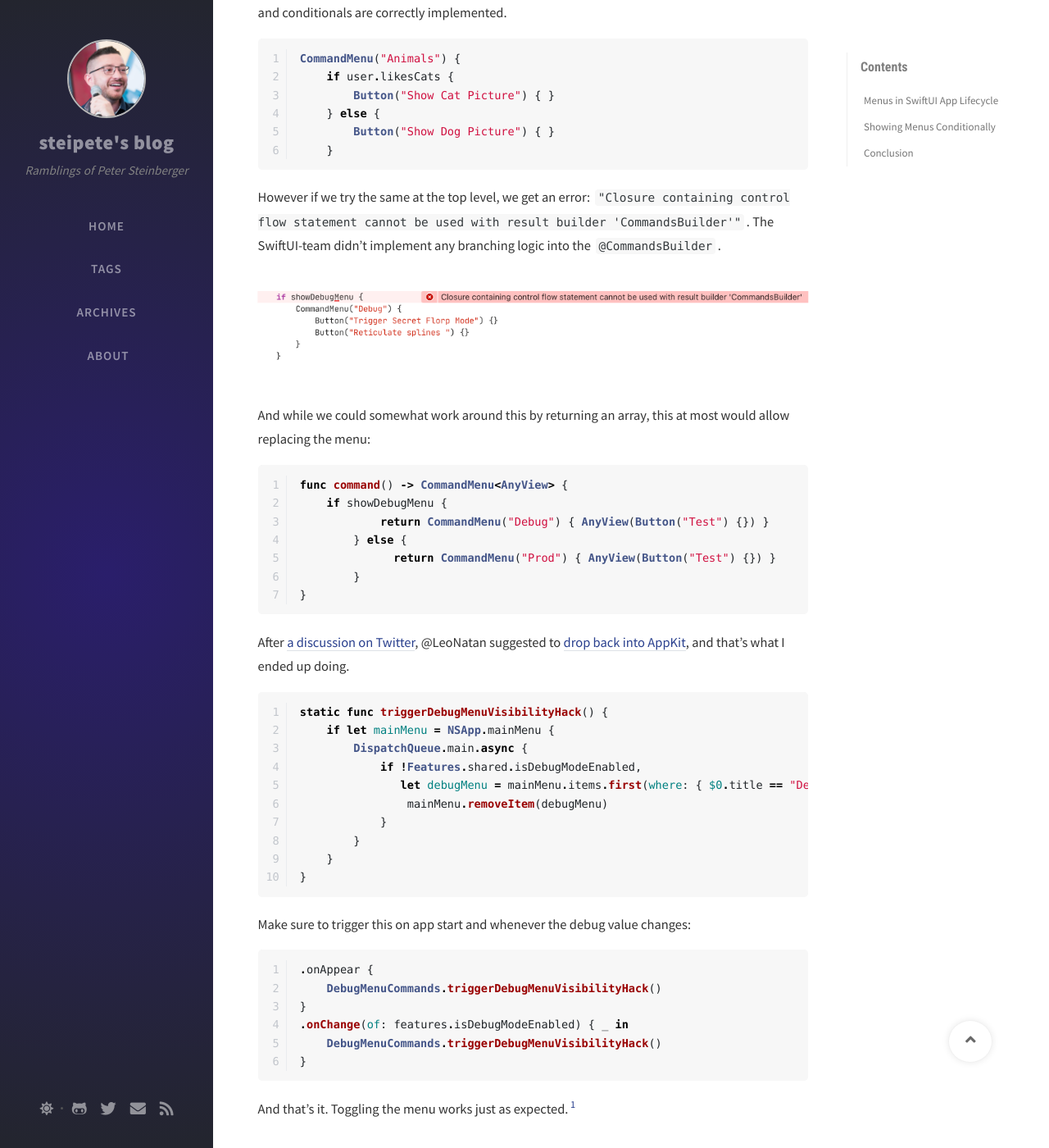
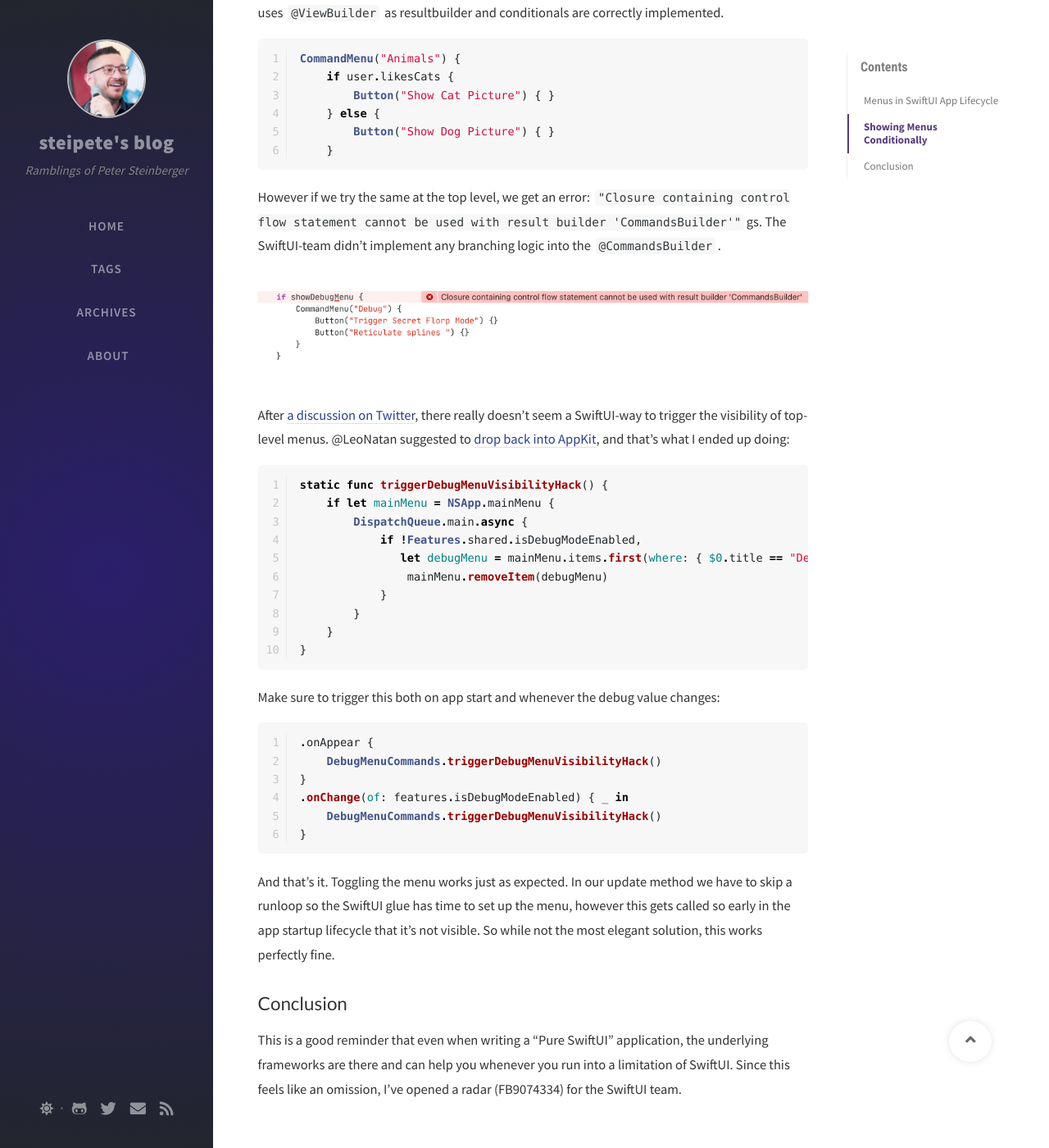
Before and after one commit to steipete/steipete.com, a Jekyll site: the page built from _posts/2021-04-09-top-level-menu-visibility-in-swiftui.md, in a window 1280 px wide and 1400 px high, scrolled down 1205 px. Shown: the whole window at 82% size. Built offline with Jekyll 4.4.1, drawn with Linux system fonts in a browser that asks for light colours; nearby versions of some CDN libraries; comment, search, counter and statistics services are not loaded; some of the changed text lies outside the part shown.

Commit message:
formatting

````diff
--- a/_posts/2021-04-09-top-level-menu-visibility-in-swiftui.md
+++ b/_posts/2021-04-09-top-level-menu-visibility-in-swiftui.md
@@ -41,7 +41,7 @@ There's a superb guide over at [TrozWare about SwifUI Mac Menus](https://troz.ne
 
 ## Showing Menus Conditionally
 
-Within `CommandMenu` it's easy to use `if`/`else`. SwiftUI uses `@ViewBuilder` as result builder and conditionals are correctly implemented.
+Within `CommandMenu` it's easy to use `if`/`else` to conditionally show menu entries. SwiftUI uses `@ViewBuilder` as resultbuilder and conditionals are correctly implemented.
 
 ```swift
 CommandMenu("Animals") {
@@ -52,23 +52,11 @@ CommandMenu("Animals") {
     }
 ```
 
-However if we try the same at the top level, we get an error: `"Closure containing control flow statement cannot be used with result builder 'CommandsBuilder'"`. The SwiftUI-team didn't implement any branching logic into the `@CommandsBuilder`.
+However if we try the same at the top level, we get an error: `"Closure containing control flow statement cannot be used with result builder 'CommandsBuilder'"`gs. The SwiftUI-team didn't implement any branching logic into the `@CommandsBuilder`.
 
 ![Closure containing control flow statement cannot be used with result builder 'CommandsBuilder'](/assets/img/2021/top-level-menu-visibility-swiftui/flow-statement.png)
 
-And while we could somewhat work around this by returning an array, this at most would allow replacing the menu:
-
-```swift
-func command() -> CommandMenu<AnyView> {
-    if showDebugMenu {
-            return CommandMenu("Debug") { AnyView(Button("Test") {}) }
-        } else {
-              return CommandMenu("Prod") { AnyView(Button("Test") {}) }
-        }
-}
-```
-
-After [a discussion on Twitter](https://twitter.com/steipete/status/1380518850073092096?s=21), @LeoNatan suggested to [drop back into AppKit](https://twitter.com/leonatan/status/1380545179157925888?s=21), and that's what I ended up doing.
+After [a discussion on Twitter](https://twitter.com/steipete/status/1380518850073092096?s=21), there really doesn't seem a SwiftUI-way to trigger the visibility of top-level menus. @LeoNatan suggested to [drop back into AppKit](https://twitter.com/leonatan/status/1380545179157925888?s=21), and that's what I ended up doing:
 
 ```swift
 static func triggerDebugMenuVisibilityHack() {
@@ -83,7 +71,7 @@ static func triggerDebugMenuVisibilityHack() {
 }
 ```
 
-Make sure to trigger this on app start and whenever the debug value changes:
+Make sure to trigger this both on app start and whenever the debug value changes:
 
 ```swift
 .onAppear {
@@ -94,10 +82,7 @@ Make sure to trigger this on app start and whenever the debug value changes:
 }
 ```
 
-And that's it. Toggling the menu works just as expected.[^1]
-
-[^1]: In our update method we have to skip a runloop so the SwiftUI glue has time to set up the menu, however this gets called so early in the app startup lifecycle that it's not visible. So while not the most elegant solution, this works perfectly fine.
-
+And that's it. Toggling the menu works just as expected. In our update method we have to skip a runloop so the SwiftUI glue has time to set up the menu, however this gets called so early in the app startup lifecycle that it's not visible. So while not the most elegant solution, this works perfectly fine.
 
 ## Conclusion
 
````
